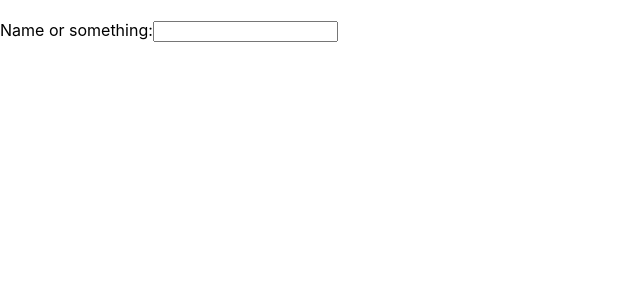
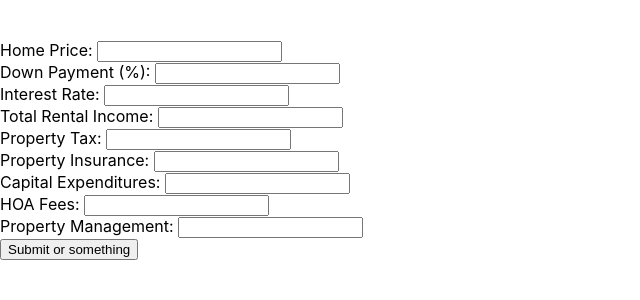
Before and after one commit to GreenMasonJar/RE-Analysis, a React (Create React App) app in the folder App/: page / in a window 1280 px wide. Shown: the top 300 px of the page, without its empty margins (0-640 px from the left). Built offline with nearby package versions, Linux system fonts and the light colour scheme; no server answers.

Commit message:
Added input boxes and submmit button. DOes not send to Server yet.

```diff
--- a/App/src/App.js
+++ b/App/src/App.js
@@ -2,16 +2,39 @@ import './App.css';
 import React from 'react'
 import {useEffect} from 'react';
 import InputBox from './Components/inputBox';
+import SubmitButton from './Components/submitButton';
 
 function App() {
   const [test, setTest] = React.useState([]);
+  const[formData, setFormData] = React.useState({
+    homePrice: "",
+    downPayment: "",
+    interest: "",
+    rent: "",
+    taxes: "",
+    insurance: "",
+    capEx: "",
+    hoa: "",
+    management: "",
+    });
 
   const number = {
     numberOne: 2,
     numberTwo: 2
   }
 
+  function handleInputChange(e) {
+    const value = e.target.value;
+    setFormData({
+      ...formData,
+      [e.target.name]: value
 
+    });
+  };
+
+  function handlesSubmit() {
+    console.log("Click!");
+  }
 
   const getData = async(url) => {
     const newData = await fetch(url, {
@@ -37,7 +60,18 @@ React.useEffect(() => {
   return (
     <div>
       {test.message} <br/>
-      <InputBox/>
+      {formData.homePrice} <br/>
+      {/* <InputBox value={homePrice} label="House Price" onChange={handleTextChange}/> */}
+      <InputBox label = "Home Price: " name="homePrice" value={formData.homePrice} onChange={handleInputChange}/> <br/>
+      <InputBox label = "Down Payment (%): " name="downPayment" value={formData.downPayment} onChange={handleInputChange}/><br/>
+      <InputBox label = "Interest Rate: " name="interest" value={formData.interest} onChange={handleInputChange}/> <br/>
+      <InputBox label = "Total Rental Income: " name="rent" value={formData.rent} onChange={handleInputChange}/> <br/>
+      <InputBox label = "Property Tax: " name="taxes" value={formData.taxes} onChange={handleInputChange}/> <br/>
+      <InputBox label = "Property Insurance: " name="insurance" value={formData.insurance} onChange={handleInputChange}/> <br/>
+      <InputBox label = "Capital Expenditures: " name="capEx" value={formData.capEx} onChange={handleInputChange}/> <br/>
+      <InputBox label = "HOA Fees: " name="hoa" value={formData.hoa} onChange={handleInputChange}/> <br/>
+      <InputBox label = "Property Management: " name="management" value={formData.management} onChange={handleInputChange}/> <br/>
+      <SubmitButton value="submit" label="Submit or something" onClick={handlesSubmit}/>
     </div>
   );
 }
--- a/App/src/Components/inputBox.js
+++ b/App/src/Components/inputBox.js
@@ -1,7 +1,8 @@
 function InputBox(props) {
+
     return(
-        <label>Name or something:
-            <input name="myInput" />
+        <label>{props.label}
+            <input name={props.name} value={props.value} onChange = {props.onChange}/>
         </label>
 
     )
--- /dev/null
+++ b/App/src/Components/submitButton.js
@@ -0,0 +1,9 @@
+function SubmitButton(props) {
+    return(
+        <div>
+            <button value={props.value} onClick={props.onClick}>{props.label}</button>
+        </div>
+    )
+}
+
+export default SubmitButton;
```
